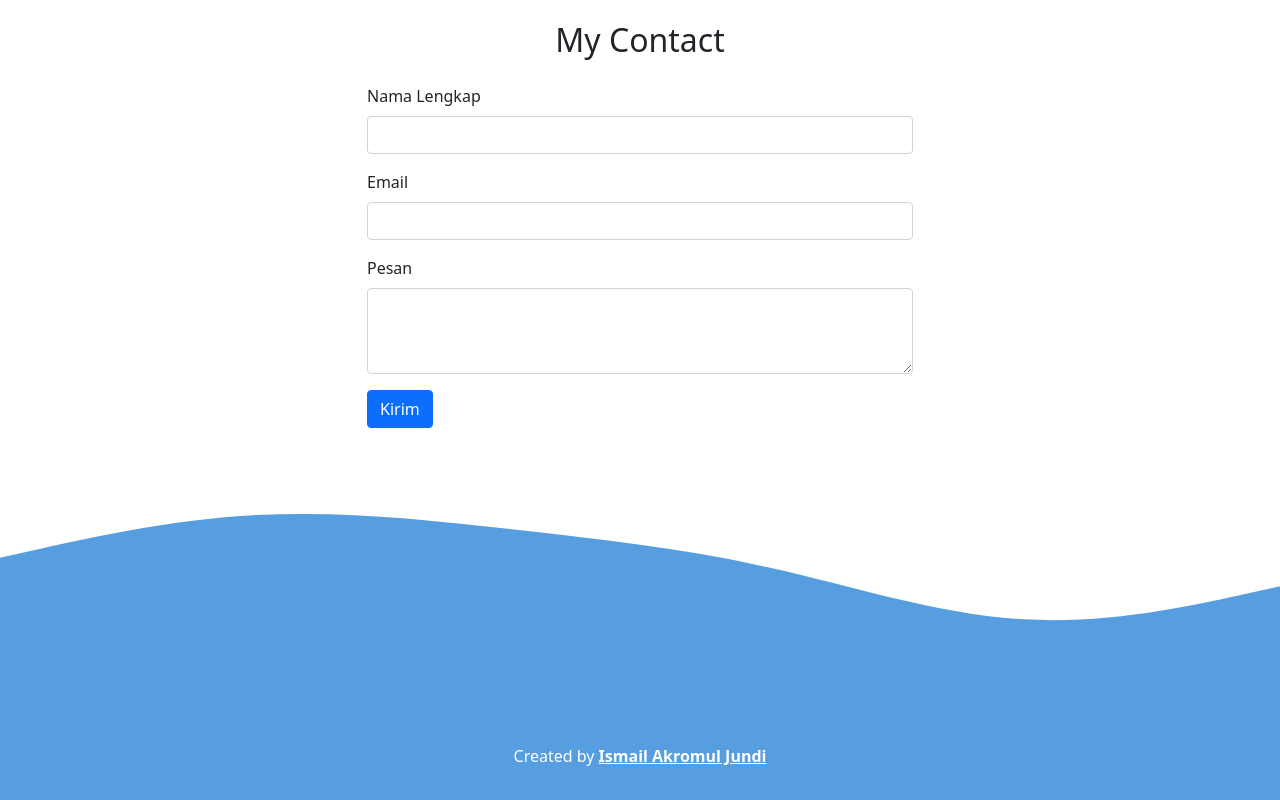
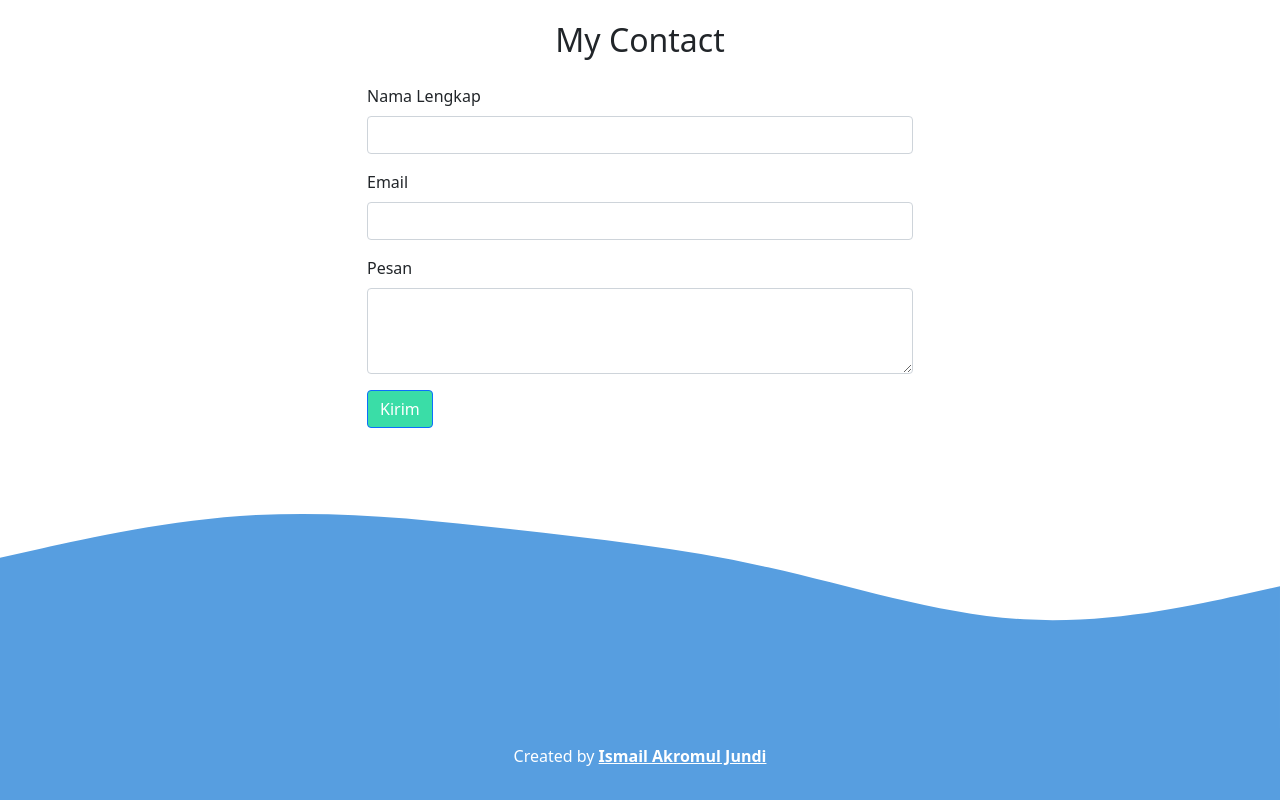
Before and after one commit to ismailjundi/ismailjundi.github.io, a plain HTML site: page index.html in a window 1280 px wide. Shown: the part 2085-2885 px from the top of the page. Drawn offline with nearby package versions, Linux system fonts and the light colour scheme.

Commit message:
mengubah warna tombol

```diff
--- a/index.html
+++ b/index.html
@@ -153,7 +153,7 @@
                 <label for="pesan" class="form-label">Pesan</label>
                 <textarea class="form-control" id="pesan" rows="3"></textarea>
               </div>
-              <button type="submit" class="btn btn-primary mb-3">Kirim</button>
+              <button type="submit" class="btn btn-primary mb-3" style="background-color: #3adda7">Kirim</button>
             </form>
           </div>
         </div>
```
